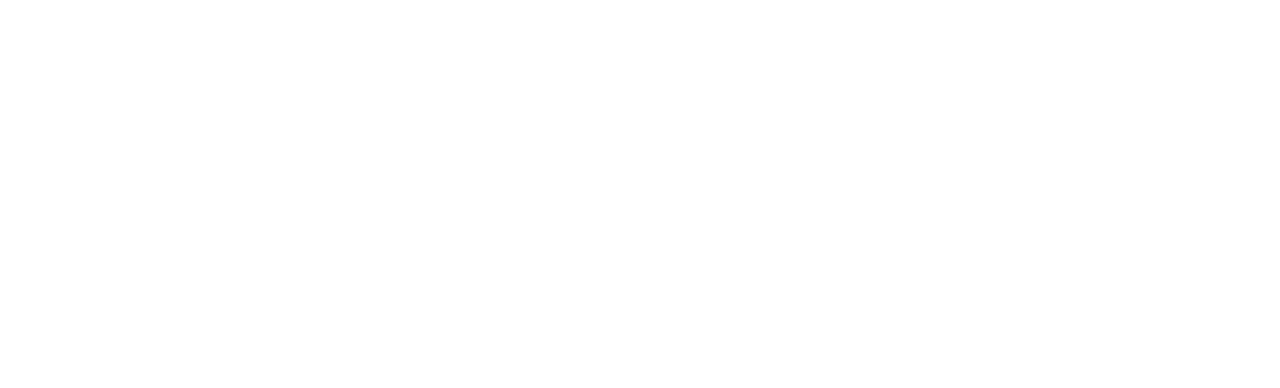
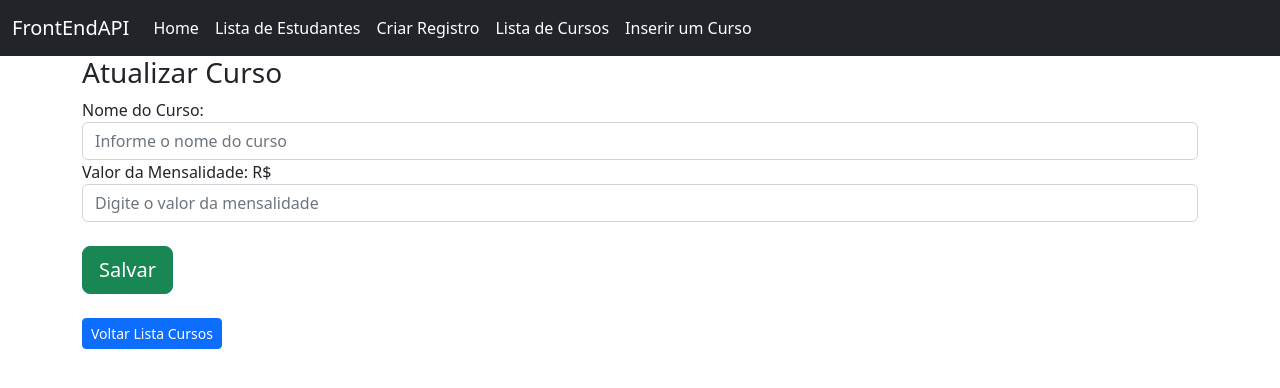
Before and after one commit to LeonardoOliveiraRosaDev/FrontEndAPI, an Angular app: page /course-update/1 in a window 1280 px wide. Shown: the top 388 px of the page. Built offline with nearby package versions, Linux system fonts and the light colour scheme; no server answers.

Commit message:
Final - Projetão

```diff
--- a/src/app/components/course-list/course-list.component.html
+++ b/src/app/components/course-list/course-list.component.html
@@ -2,7 +2,7 @@
 
 <div class="container"><!-- Div principal -->
     <div class="col-md-12"><!-- Organização dos espaços onde serão exibidos nosso dados -->
-        <div *ngIf= " coursesList != 0; else noData"><!-- Esta div será usada para exibir os dados se existirem -->
+        <div *ngIf= " courseList != 0; else noData"><!-- Esta div será usada para exibir os dados se existirem -->
             <h3>{{titleComponente}}</h3>
             <table class="table table-bordered">
                 <thead>
@@ -14,11 +14,11 @@
                     </tr>
                 </thead>
                 <tbody>
-                    <tr *ngFor= "let items of coursesList"><!-- Aqui será aplicada a diretiva estrutural *ngFor para que cada registro seja iterado e exibido -->
+                    <tr *ngFor= "let items of courseList"><!-- Aqui será aplicada a diretiva estrutural *ngFor para que cada registro seja iterado e exibido -->
                         <td>{{ items.id }}</td>
                         <td>{{ items.nomeCurso }}</td>
                         <td>{{ items.mensalidade }}</td>
-                        <button class="btn btn-outline-primary btn-sm" routerLink="/course-update/{{ items.Id}">Editar</button>
+                        <button class="btn btn-outline-primary btn-sm" routerLink="/course-update/{{ items.id }}">Editar</button>
                         <button class="btn btn-outline-secondary btn=sm" routerLink="/course-unique/{{ items.id }}">Informações</button>
                         <button class="btn btn-outline-danger btn-sm" (click)="deleteCourseRegistro(items.id)">Apagar</button>
                     </tr>
--- a/src/app/components/course-list/course-list.component.ts
+++ b/src/app/components/course-list/course-list.component.ts
@@ -15,7 +15,7 @@ export class CourseListComponent implements OnInit {
 titleComponente: string = 'Lista de Cursos'
 
 // Definir um propriedade para receber os valores da chamada da nossa Api
-coursesList: any = []
+courseList: any = []
 
 // Praticar a referencia da instancia do nosso service para fazer uso da DI
 constructor (private courseApi: CourseApiService){}
@@ -29,8 +29,8 @@ ngOnInit(): void {
 mostrarCursos(): any{
   // chamar a dependencia injector DI para acessar o Service que chama a nossa API -> que acessa a base e tras os registro para o service -> que então disponibiliza para o componente
   this.courseApi.PegarTodosRegistros().subscribe((data:{}) =>{
-    this.coursesList = data
-    console.log(this.coursesList)
+    this.courseList = data
+    console.log(this.courseList)
   })
 }
 
--- a/src/app/components/course-update/course-update.component.html
+++ b/src/app/components/course-update/course-update.component.html
@@ -1,27 +1,25 @@
-<!-- Criar um formulario para obtencao dos novos dados -->
+<!-- Criação do formulario inserir o curso  -->
 <div class="container">
     <div class="col-md-12">
-
         <h3>{{ titleComponente }}</h3>
 
         <div class="form-group">
-            <input type="text" [(ngModel)] = "courseUpdateData.nomeCurso" placeholder="Informe o nome do Curso" class="form-control"/>
+           Nome do Curso: <input type="text"[(ngModel)] = "courseUpdateData.nomeCurso" placeholder="Informe o nome do curso" class="form-control"/>
         </div>
 
         <div class="form-group">
-            <input type="number" [(ngModel)] = "courseUpdateData.mensalidade" placeholder="Valor da Mensalidade" class="form-control"/>
+            Valor da Mensalidade: R$<input type="number" [(ngModel)] = "courseUpdateData.mensalidade" placeholder="Digite o valor da mensalidade" class="form-control"/>
         </div>
-
+        <br>
         <div class="form-group">
-            <button class="btn btn-success btn-lg" (click) = " upCourseReg() ">
-                Salvar Curso
+            <button class="btn btn-success btn-lg" (click) = "upCourseReg()">
+                Salvar
             </button>
         </div>
-
-        </div>
-        <div class="form-group">
-            <button class="btn btn-primary btn-sm" routerLink= "/course-list">
-               Voltar lista Cursos
+        <br>
+        <div>
+            <button class="btn btn-primary btn-sm" routerLink = "/course-list">
+                Voltar Lista Cursos
             </button>
         </div>
     </div>
--- a/src/app/components/course-update/course-update.component.ts
+++ b/src/app/components/course-update/course-update.component.ts
@@ -1,6 +1,5 @@
 // Acrescentar o OnInit
 import { Component, OnInit } from '@angular/core';
-import { from } from 'rxjs';
 
 // Import do Service para uso do componente
 import { CourseApiService } from 'src/app/service/course-api.service';
@@ -32,7 +31,7 @@ export class CourseUpdateComponent implements OnInit{
 
   // Agora definiremos o Angular Hook ngOnInit , para "priorizar" o carregamento de algum conteudo/funcionanlidade , será "prioridade" de resgatar um unico registro
   ngOnInit(): void {
-    this.courseApi.PegarUmRegistro(this.copiandoRota).subscribe((data) => {
+    this.courseApi.PegarUmRegistro(this.copiandoRota).subscribe((data:any) => {
       this.courseUpdateData = data
     })
   }
```
